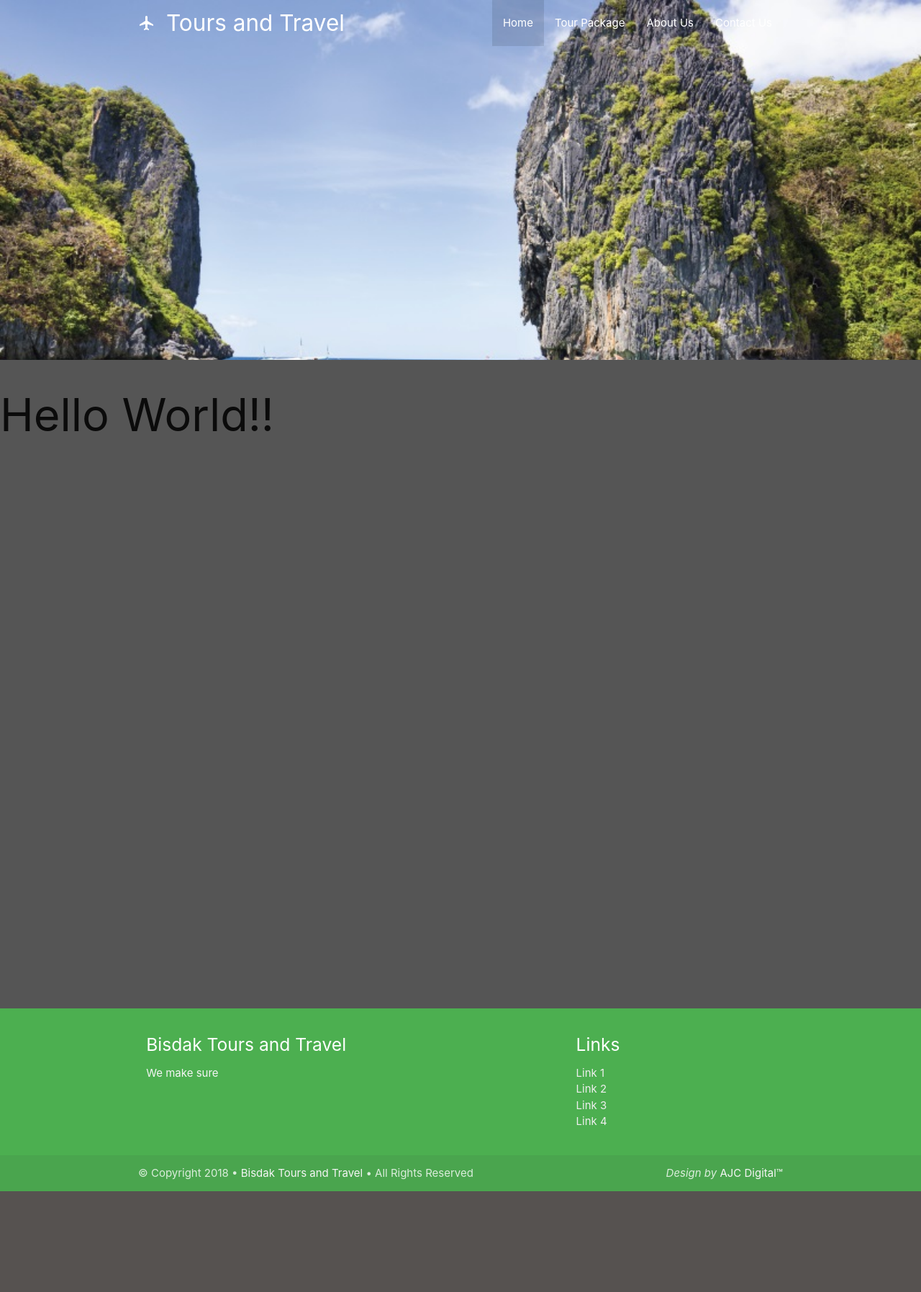
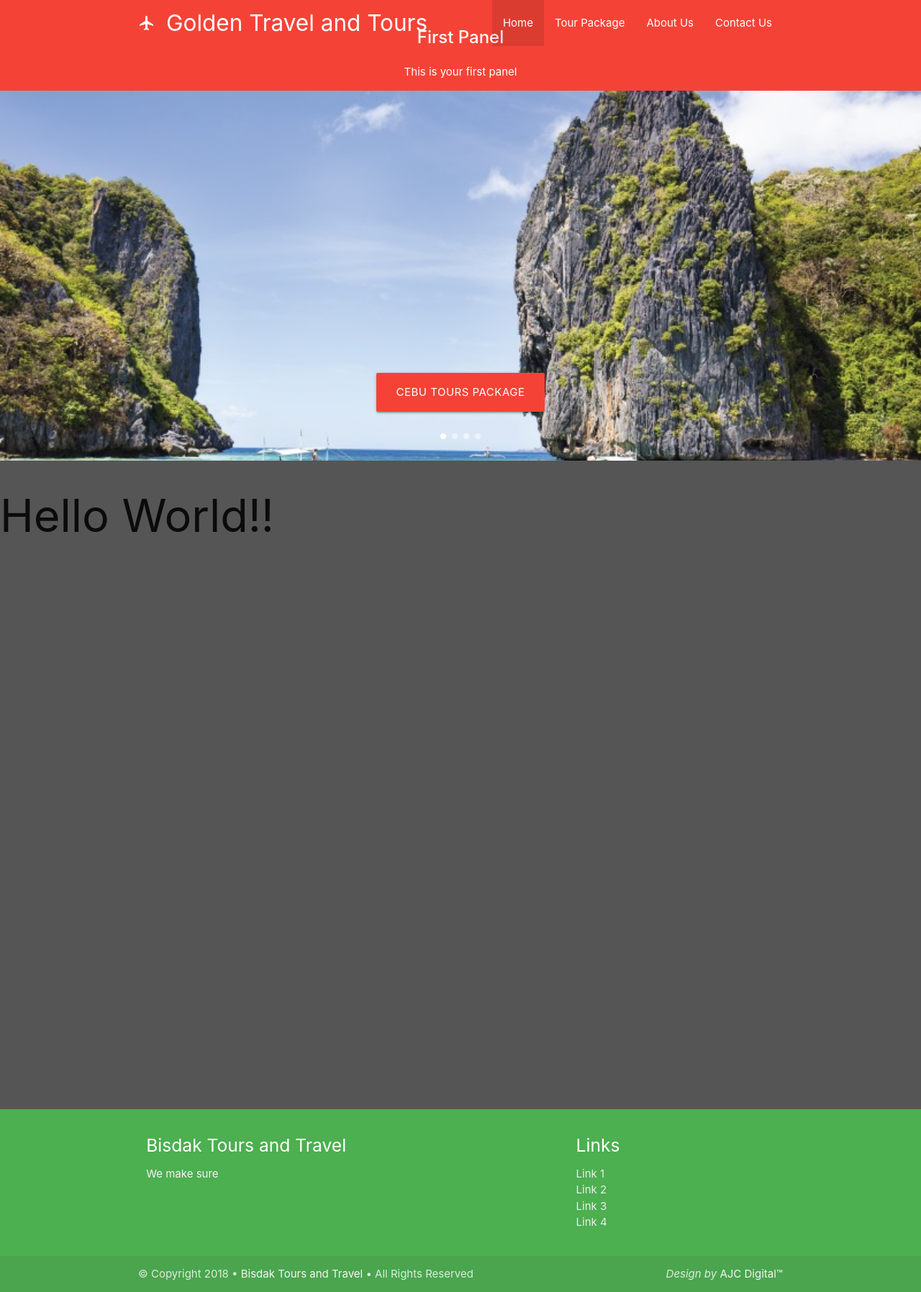
Before and after one commit to jruiz123/tours-and-travel, a PHP site: page / in a window 1280 px wide. Shown: the whole page at 72% size. Before the commit the page ends 1655 px from the top, so only its background shows below. Run offline with PHP 8.4, Linux system fonts and the light colour scheme.

Commit message:
Update Codes
- Added images to materialize folder
- Remove some not needed files

```diff
--- a/index.php
+++ b/index.php
@@ -9,8 +9,10 @@
 	    <!-- CSS -->
 	    <link rel="stylesheet" type="text/css" href="materialize/css/materialize.min.css">
 	    <link rel="stylesheet" type="text/css" href="materialize/css/style.css">
+      <!-- Browser Tab Icon -->
+      <link rel="icon" type="text/css" href="materialize/images/bisdak_logo2.svg">
 
-		<title>Bisdak Tours and Travel</title>
+		<title>Golden Travel and Tours</title>
 	</head>
 	<body>
 		<div class="navbar-fixed">
@@ -19,7 +21,7 @@
 					<a id="logo-container" href="#" class="brand-logo">
 						<!-- <img class="brand-logo-image" src="assets/images/bisdak_logo2.svg" height="40" alt=""> -->
 						<i class="material-icons">flight</i>
-						Tours and Travel
+						Golden Travel and Tours
 					</a>
 					<ul class="right hide-on-med-and-down">
 						<li class="active"><a href="#">Home</a></li>
@@ -37,16 +39,33 @@
 				</div>
 			</nav>
 		</div>
-		<div class="parallax-container">
-			<div class="carousel carousel-slider">
+		<div class="row">
+			<div class="carousel carousel-slider center">
 				<div class="carousel-fixed-item center">
 					<a class="btn btn-large waves-effect red white-text darken-text-2">Cebu Tours Package</a>
 				</div>
-				<a class="carousel-item" href="#one!"><img src="materialize/images/Sample_1.jpg"></a>
+				<!-- <a class="carousel-item" href="#one!"><img src="materialize/images/Sample_1.jpg"></a>
 				<a class="carousel-item" href="#two!"><img src="materialize/images/Sample_2.jpg"></a>
 				<a class="carousel-item" href="#three!"><img src="materialize/images/Sample_3.jpg"></a>
-				<a class="carousel-item" href="#four!"><img src="materialize/images/Sample_4.jpg"></a>
-			</div>
+				<a class="carousel-item" href="#four!"><img src="materialize/images/Sample_4.jpg"></a> -->
+        <div class="carousel-item red white-text" href="#one!">
+          <h2>First Panel</h2>
+          <p class="white-text">This is your first panel</p>
+          <img src="materialize/images/Sample_1.jpg">
+        </div>
+        <div class="carousel-item yellow white-text" href="#two!">
+          <h2>Second Panel</h2>
+          <p class="white-text">This is your second panel</p>
+        </div>
+        <div class="carousel-item blue white-text" href="#three!">
+          <h2>Third Panel</h2>
+          <p class="white-text">This is your third panel</p>
+        </div>
+        <div class="carousel-item teal white-text" href="#four!">
+          <h2>Fourth Panel</h2>
+          <p class="white-text">This is your fourth panel</p>
+        </div>
+      </div>
 		</div>
 
 		<!-- <section class="video-container">
--- a/materialize/css/style.css
+++ b/materialize/css/style.css
@@ -17,3 +17,11 @@ img.brand-logo-image {
   background-color: #4CAF50 !important;
   transition: background-color 200ms linear;
 }
+
+/* Carousel */
+.carousel-item > h1 {
+	position: relative;
+	margin-top: 100px;
+	/*background: url(../images/Sample_1.jpg);*/
+	/*background-size: 100%;*/
+}
```
Also changed, not shown: materialize/README.md (deleted), materialize/images/bisdak_logo.png (added), materialize/images/bisdak_logo.svg (added), materialize/images/bisdak_logo2.svg (added), 1 other file.
